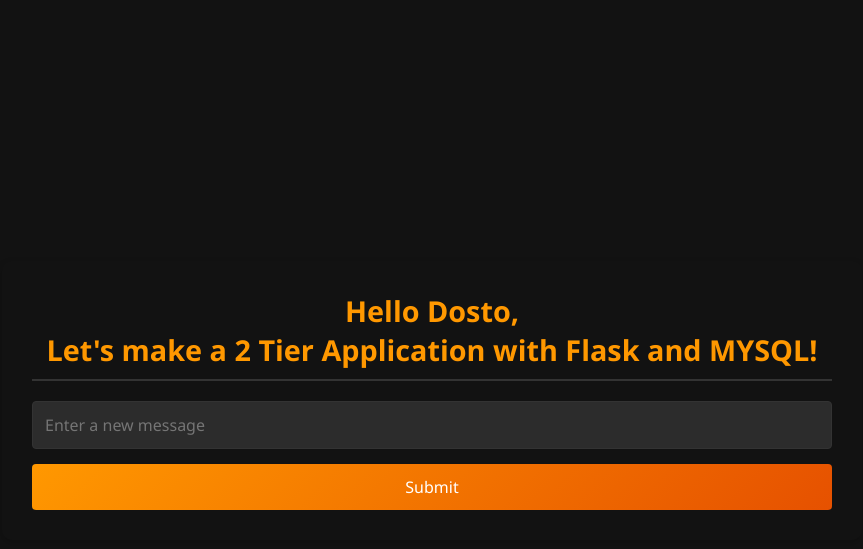
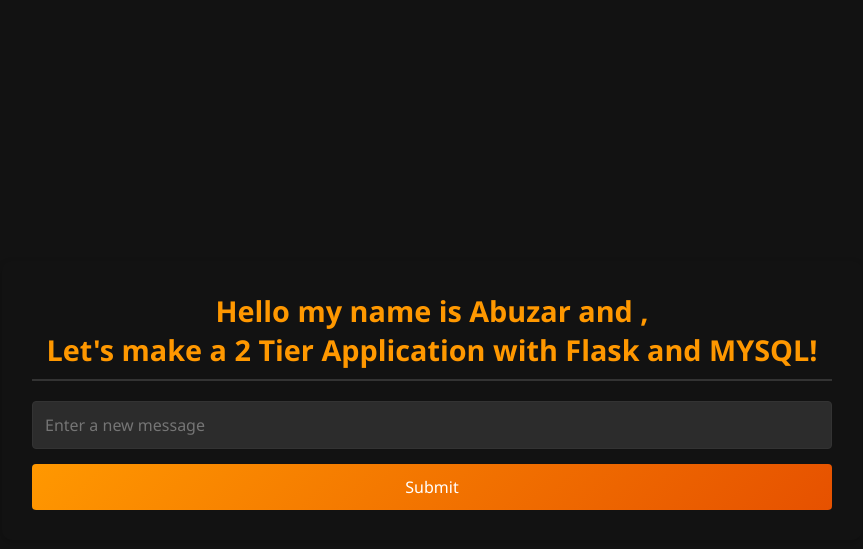
Before and after one commit to abuzarkhan1/Flask_DevOps_Project, a Flask app: page / in a window 1280 px wide. Shown: the top 549 px of the page, without its empty margins (208-1071 px from the left). Run offline with Flask 2, Linux system fonts and the light colour scheme; data that the repository does not hold is empty; some libraries are stand-ins or nearby versions.

Commit message:
changes in template

```diff
--- a/templates/index.html
+++ b/templates/index.html
@@ -119,7 +119,7 @@
 
 <body>
     <div class="container">
-        <h1>Hello Dosto,<br>Let's make a 2 Tier Application with Flask and MYSQL!</h1>
+        <h1>Hello my name is Abuzar and ,<br>Let's make a 2 Tier Application with Flask and MYSQL!</h1>
         <div class="messages">
             {% for message in messages %}
                 <p>{{ message[0] }}</p>
```
Also changed, not shown: 1 other file.
